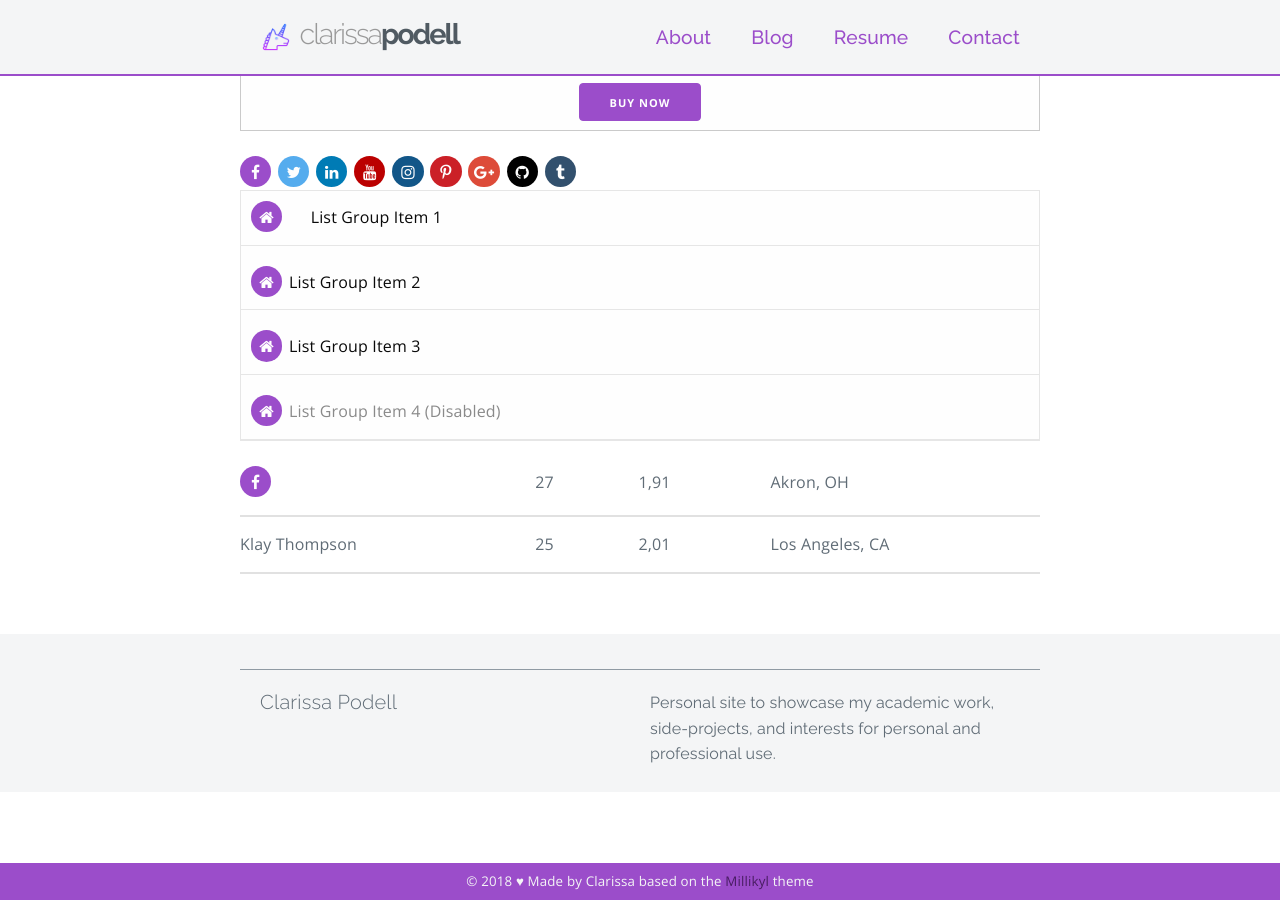
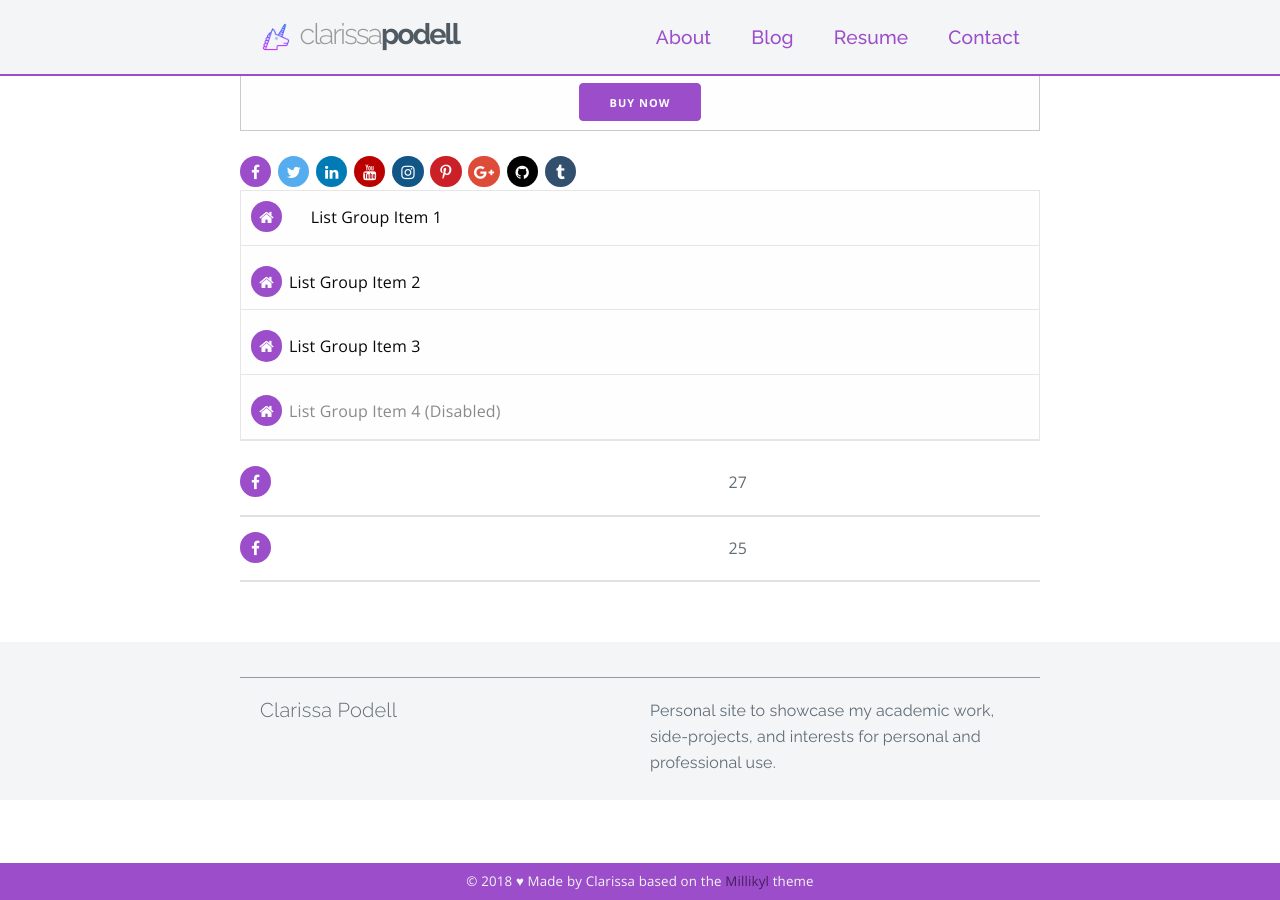
Before and after one commit to c1arissa/c1arissa.github.io, a Jekyll site: the page built from contact.md, in a window 1280 px wide and 900 px high, scrolled down 911 px. Built offline with Jekyll 4.4.1, drawn with Linux system fonts in a browser that asks for light colours; nearby versions of some CDN libraries; a style sheet for code colours, icons or effects is not loaded.

Commit message:
Update contact.md

```diff
--- a/contact.md
+++ b/contact.md
@@ -280,14 +280,10 @@
     <tr>
       <td><a class="social-button" href="#"><i class="fa fa-facebook"></i></a></td>
       <td>27</td>
-      <td>1,91</td>
-      <td>Akron, OH</td>
     </tr>
     <tr>
-      <td>Klay Thompson</td>
+      <td><i class="fa fa-facebook social-button"></i></td>
       <td>25</td>
-      <td>2,01</td>
-      <td>Los Angeles, CA</td>
     </tr>
   </tbody>
 </table>
```
